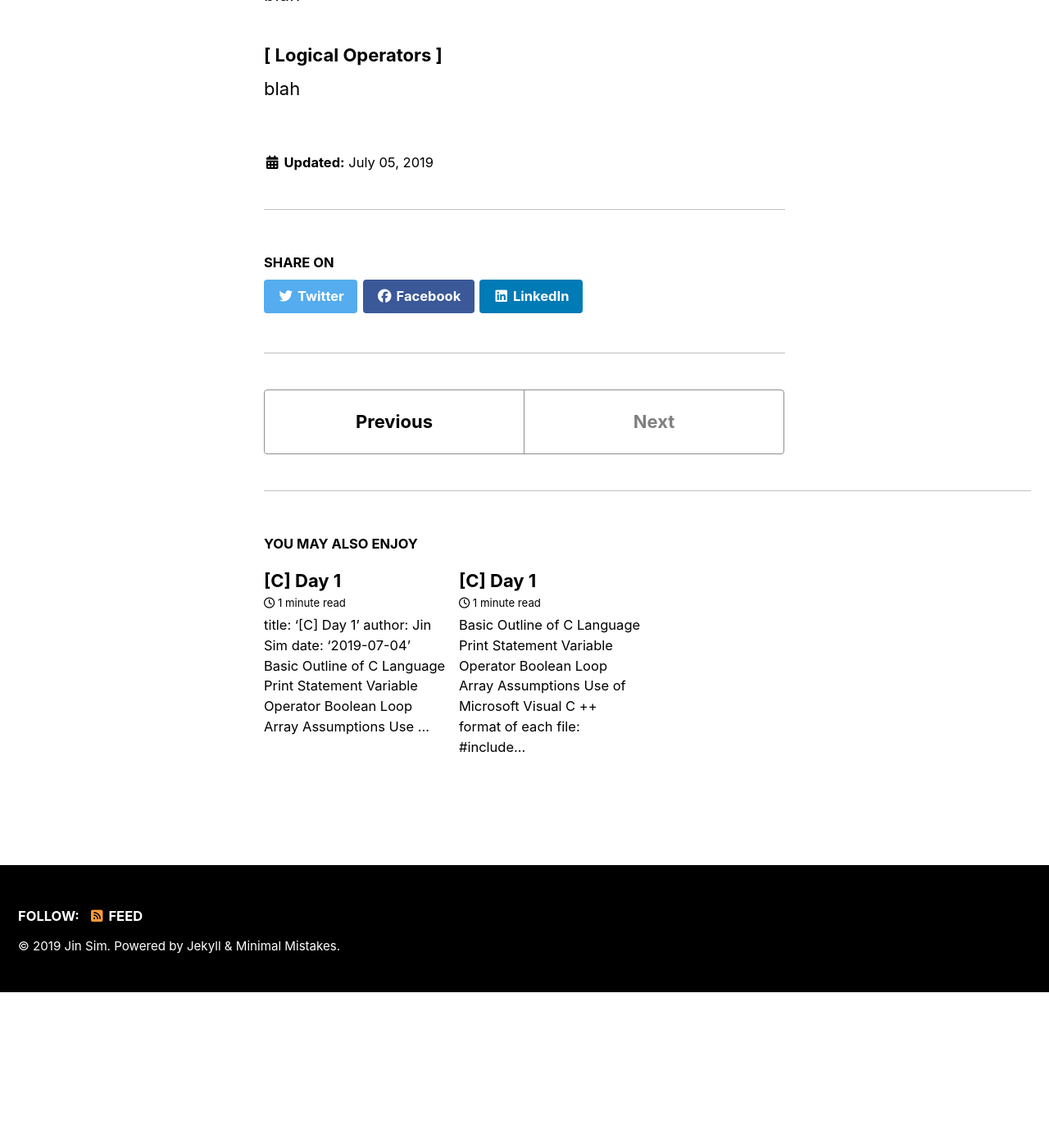
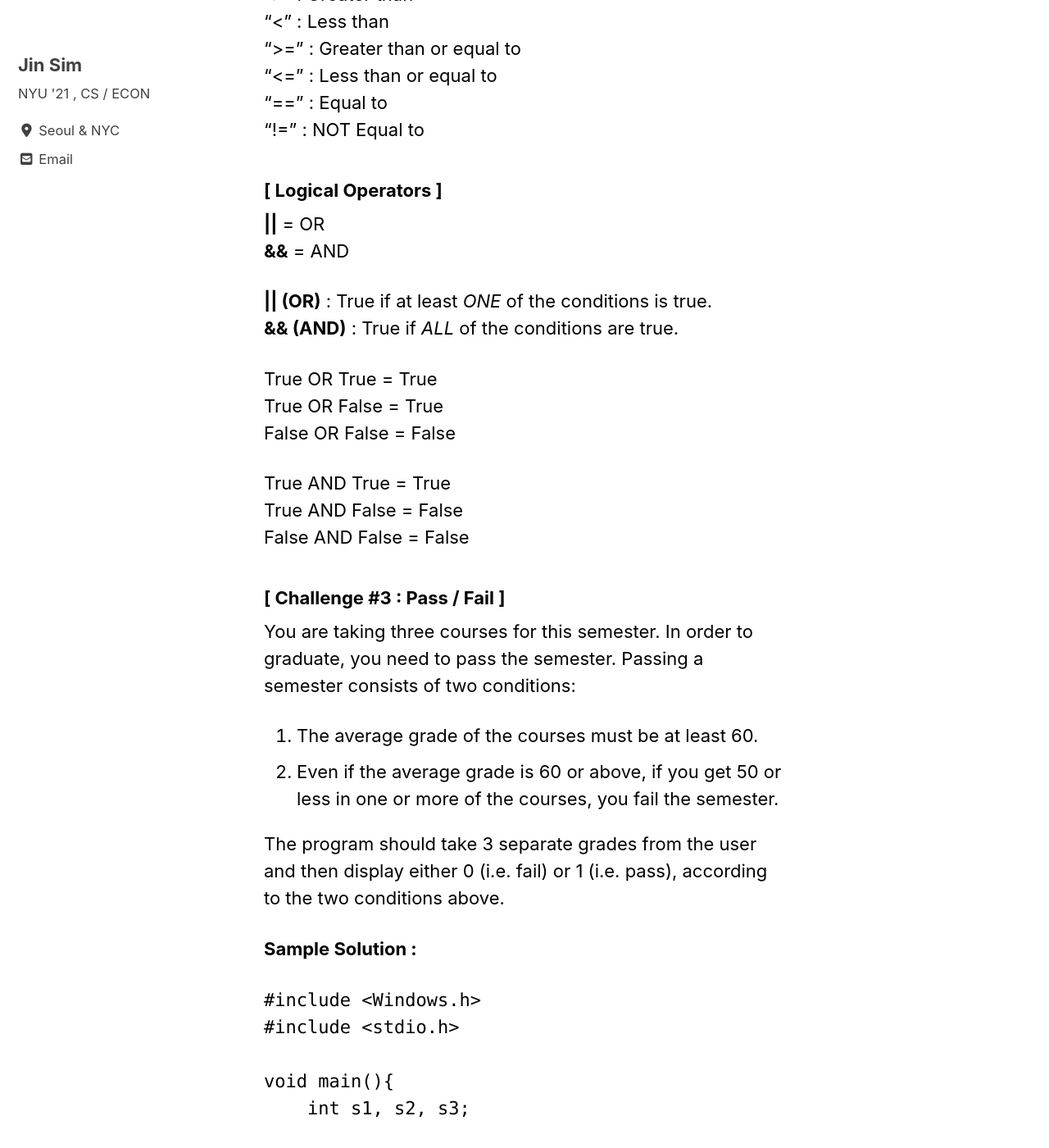
Before and after one commit to jinsim95/jinsim95.github.io, a Jekyll site: the page built from _posts/2019-07-05-C-day02.md, in a window 1280 px wide and 1400 px high, scrolled down 2992 px. Shown: the whole window at 82% size. Built offline with Jekyll 4.4.1, drawn with Linux system fonts in a browser that asks for light colours; cached includes are drawn as plain includes; nearby versions of some CDN libraries; before the commit the page ends 4202 px from its top, so only the background shows below that; some of the changed text lies outside the part shown.

Commit message:
_posts/2019-07-05-C-day02.md updated from https://stackedit.io/

```diff
--- a/_posts/2019-07-05-C-day02.md
+++ b/_posts/2019-07-05-C-day02.md
@@ -71,6 +71,49 @@ void main() {
 </code></pre>
 <h2 id="more-operators">More Operators</h2>
 <h3 id="relational-operators-">[ Relational Operators ]</h3>
-<p>blah</p>
+<p>“&gt;” : Greater than<br>
+“&lt;” : Less than<br>
+“&gt;=” : Greater than or equal to<br>
+“&lt;=” : Less than or equal to<br>
+“==” : Equal to<br>
+“!=” : NOT Equal to</p>
 <h3 id="logical-operators-">[ Logical Operators ]</h3>
-<p>blah</p>
+<p><strong>||</strong>	= OR<br>
+<strong>&amp;&amp;</strong> = AND</p>
+<p><strong>|| (OR)</strong> : True if at least <em>ONE</em> of the conditions is true.<br>
+<strong>&amp;&amp; (AND)</strong> : True if <em>ALL</em> of the conditions are true.</p>
+<p>True OR True = True<br>
+True OR False = True<br>
+False OR False = False</p>
+<p>True AND True = True<br>
+True AND False = False<br>
+False AND False = False</p>
+<h3 id="challenge-3--pass--fail-">[ Challenge #3 : Pass / Fail ]</h3>
+<p>You are taking three courses for this semester. In order to graduate, you need to pass the semester. Passing a semester consists of two conditions:</p>
+<ol>
+<li>The average grade of the courses must be at least 60.</li>
+<li>Even if the average grade is 60 or above, if you get 50 or less in one or more of the courses, you fail the semester.</li>
+</ol>
+<p>The program should take 3 separate grades from the user and then display either 0 (i.e. fail) or 1 (i.e. pass), according to the two conditions above.</p>
+<p><strong>Sample Solution :</strong></p>
+<pre><code>#include &lt;Windows.h&gt;
+#include &lt;stdio.h&gt;
+
+void main(){
+    int s1, s2, s3;
+
+    printf("Enter your grade for class 1 : \n");
+    scanf("%d", &amp;s1);
+    printf("Enter your grade for class 2 : \n");
+    scanf("%d", &amp;s2);
+    printf("Enter your grade for class 3 : \n");
+    scanf("%d", &amp;s3);
+
+    int total = s1 + s2 + s3;
+    float avg = total / 3.0; 	// Note: (integer) / (float) = (float)
+
+    printf("%d\n", avg&gt;=60 &amp;&amp; s1&gt;50 &amp;&amp; s2&gt;50 &amp;&amp; s3&gt;50);
+
+    system("pause");
+}
+</code></pre>
```
